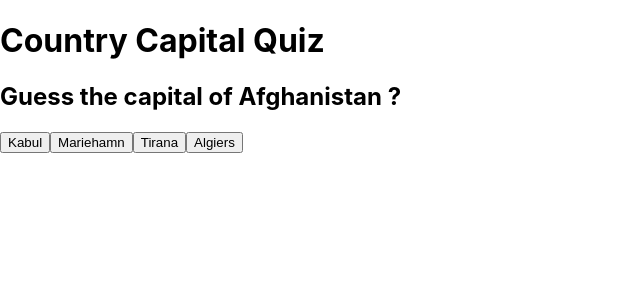
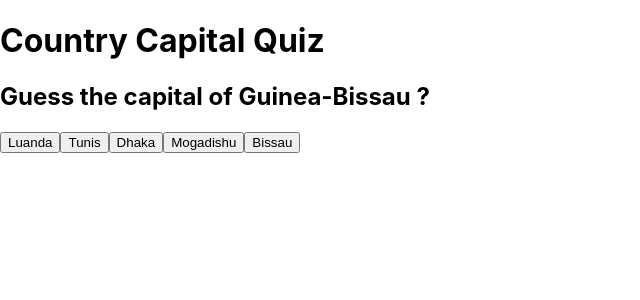
Before and after one commit to craig-dsilva/country-capital-quiz, a React (Create React App) app: page / in a window 1280 px wide. Shown: the top 300 px of the page, without its empty margins (0-640 px from the left). Built offline with nearby package versions, Linux system fonts and the light colour scheme.

Commit message:
Continous quiz

```diff
--- a/src/containers/Quiz.tsx
+++ b/src/containers/Quiz.tsx
@@ -1,28 +1,34 @@
 import React, { useEffect, useState } from 'react';
 import Guess from '../components/Guess';
 
-import initialData from '../data/capitals.json';
+import Countries from '../data/capitals.json';
 
 const Quiz = () => {
-  // const [countries, setCountries] = useState(initialData);
   const [options, setOptions] = useState<any>([]);
-  const [currentCountry, setCurrentCountry] = useState(initialData[0]);
+  const [currentCountry, setCurrentCountry] = useState<any>(
+    Countries[Math.round(Math.random() * Countries.length - 1)]
+  );
   const [correctText, setCorrectText] = useState(false);
   const [incorrectText, setIncorrectText] = useState(false);
 
   useEffect(() => {
     const arr = [];
     for (let i = 0; i < 4; i++) {
-      arr.push(initialData[i]);
+      arr.push(Countries[Math.round(Math.random() * Countries.length - 1)]);
     }
+    arr.push(currentCountry);
     setOptions([...options, ...arr]);
     // eslint-disable-next-line react-hooks/exhaustive-deps
-  }, []);
+  }, [currentCountry]);
 
   const checkAnswer = (capital: string) => {
     if (capital === currentCountry.capital) {
       setCorrectText(true);
       setTimeout(() => setCorrectText(false), 2000);
+      setCurrentCountry(
+        Countries[Math.round(Math.random() * Countries.length - 1)]
+      );
+      setOptions([]);
     } else {
       setIncorrectText(true);
       setTimeout(() => setIncorrectText(false), 2000);
@@ -41,8 +47,7 @@ const Quiz = () => {
           />
         )
       )}
-      {incorrectText && <p>Incorrect !</p>}
-      {correctText && <p>Correct !</p>}
+      {incorrectText ? <p>Incorrect!</p> : correctText && <p>Correct!</p>}
     </div>
   );
 };
```
